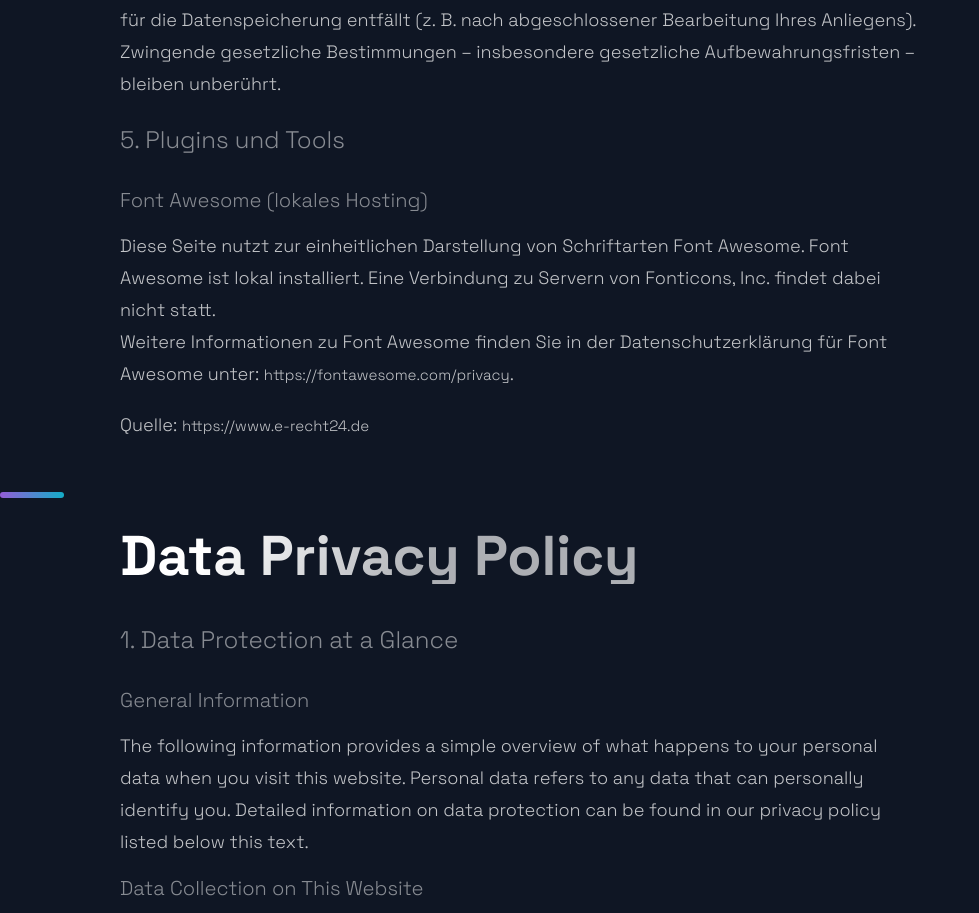
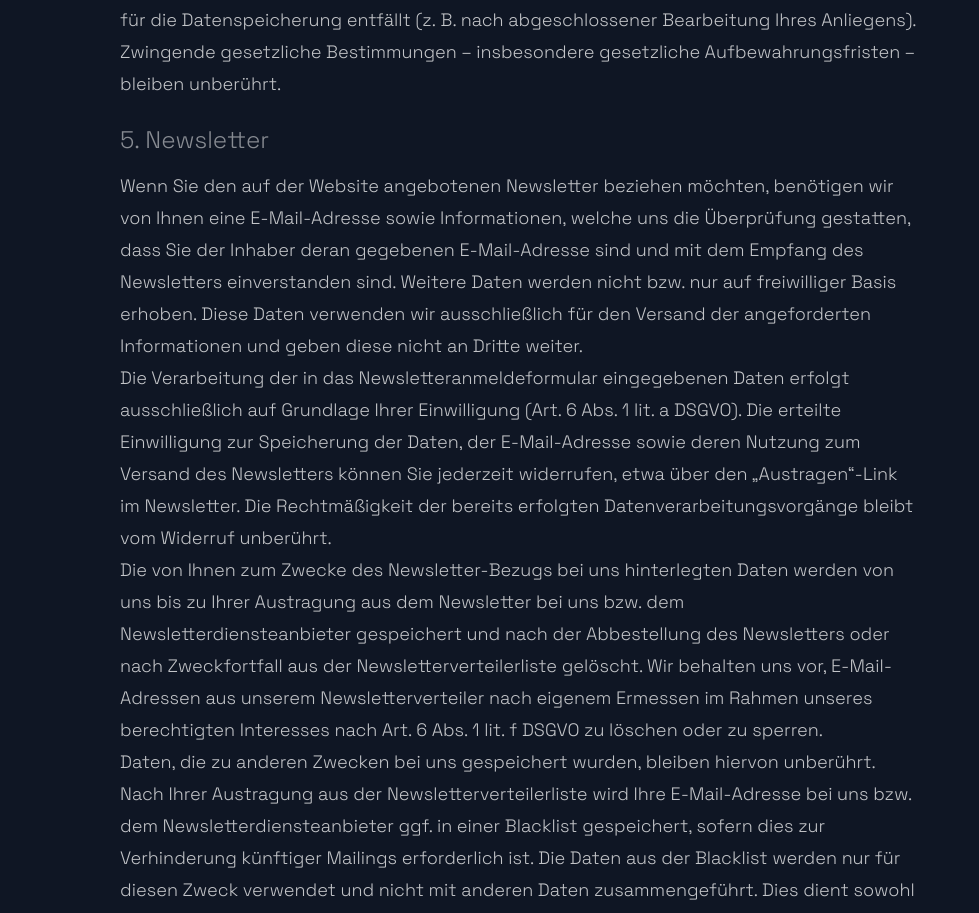
Before and after one commit to samiralibabic/portfolio, a Next.js app: page /privacy-policy in a window 1280 px wide. Shown: the part 7786-8699 px from the top of the page, without its empty margins (0-979 px from the left). Built offline with nearby package versions, Linux system fonts and the light colour scheme.

Commit message:
Added newsletter section to privacy policy

```diff
--- a/src/pages/privacy-policy/index.js
+++ b/src/pages/privacy-policy/index.js
@@ -115,7 +115,13 @@ const PrivacyPolicy = () => {
           <SectionSubText>Wenn Sie uns per E-Mail, Telefon oder Telefax kontaktieren, wird Ihre Anfrage inklusive aller daraus hervorgehenden personenbezogenen Daten (Name, Anfrage) zum Zwecke der Bearbeitung Ihres Anliegens bei uns gespeichert und verarbeitet. Diese Daten geben wir nicht ohne Ihre Einwilligung weiter.</SectionSubText>
           <SectionSubText>Die Verarbeitung dieser Daten erfolgt auf Grundlage von Art. 6 Abs. 1 lit. b DSGVO, sofern Ihre Anfrage mit der Erf&uuml;llung eines Vertrags zusammenh&auml;ngt oder zur Durchf&uuml;hrung vorvertraglicher Ma&szlig;nahmen erforderlich ist. In allen &uuml;brigen F&auml;llen beruht die Verarbeitung auf unserem berechtigten Interesse an der effektiven Bearbeitung der an uns gerichteten Anfragen (Art. 6 Abs. 1 lit. f DSGVO) oder auf Ihrer Einwilligung (Art. 6 Abs. 1 lit. a DSGVO) sofern diese abgefragt wurde; die Einwilligung ist jederzeit widerrufbar.</SectionSubText>
           <SectionSubText>Die von Ihnen an uns per Kontaktanfragen &uuml;bersandten Daten verbleiben bei uns, bis Sie uns zur L&ouml;schung auffordern, Ihre Einwilligung zur Speicherung widerrufen oder der Zweck f&uuml;r die Datenspeicherung entf&auml;llt (z.&nbsp;B. nach abgeschlossener Bearbeitung Ihres Anliegens). Zwingende gesetzliche Bestimmungen &ndash; insbesondere gesetzliche Aufbewahrungsfristen &ndash; bleiben unber&uuml;hrt.</SectionSubText>
-          <LegalSectionText>5. Plugins und Tools</LegalSectionText>
+          <LegalSectionText>5. Newsletter</LegalSectionText>
+          <SectionSubText>Wenn Sie den auf der Website angebotenen Newsletter beziehen möchten, benötigen wir von Ihnen eine E-Mail-Adresse sowie Informationen, welche uns die Überprüfung gestatten, dass Sie der Inhaber deran gegebenen E-Mail-Adresse sind und mit dem Empfang des Newsletters einverstanden sind. Weitere Daten werden nicht bzw. nur auf freiwilliger Basis erhoben. Diese Daten verwenden wir ausschließlich für den Versand der angeforderten Informationen und geben diese nicht an Dritte weiter.</SectionSubText>
+          <SectionSubText>Die Verarbeitung der in das Newsletteranmeldeformular eingegebenen Daten erfolgt ausschließlich auf Grundlage Ihrer Einwilligung (Art. 6 Abs. 1 lit. a DSGVO). Die erteilte Einwilligung zur Speicherung der Daten, der E-Mail-Adresse sowie deren Nutzung zum Versand des Newsletters können Sie jederzeit widerrufen, etwa über den „Austragen“-Link im Newsletter. Die Rechtmäßigkeit der bereits erfolgten Datenverarbeitungsvorgänge bleibt vom Widerruf unberührt.</SectionSubText>
+          <SectionSubText>Die von Ihnen zum Zwecke des Newsletter-Bezugs bei uns hinterlegten Daten werden von uns bis zu Ihrer Austragung aus dem Newsletter bei uns bzw. dem Newsletterdiensteanbieter gespeichert und nach der Abbestellung des Newsletters oder nach Zweckfortfall aus der Newsletterverteilerliste gelöscht. Wir behalten uns vor, E-Mail-Adressen aus unserem Newsletterverteiler nach eigenem Ermessen im Rahmen unseres berechtigten Interesses nach Art. 6 Abs. 1 lit. f DSGVO zu löschen oder zu sperren.</SectionSubText>
+          <SectionSubText>Daten, die zu anderen Zwecken bei uns gespeichert wurden, bleiben hiervon unberührt.</SectionSubText>
+          <SectionSubText>Nach Ihrer Austragung aus der Newsletterverteilerliste wird Ihre E-Mail-Adresse bei uns bzw. dem Newsletterdiensteanbieter ggf. in einer Blacklist gespeichert, sofern dies zur Verhinderung künftiger Mailings erforderlich ist. Die Daten aus der Blacklist werden nur für diesen Zweck verwendet und nicht mit anderen Daten zusammengeführt. Dies dient sowohl Ihrem Interesse als auch unserem Interesse an der Einhaltung der gesetzlichen Vorgaben beim Versand von Newslettern (berechtigtes Interesse im Sinne des Art. 6 Abs. 1 lit. f DSGVO). Die Speicherung in der Blacklist ist zeitlich nicht befristet. Sie können der Speicherung widersprechen, sofern Ihre Interessen unser berechtigtes Interesse überwiegen.</SectionSubText>
+          <LegalSectionText>6. Plugins und Tools</LegalSectionText>
           <LegalSectionH3>Font Awesome (lokales Hosting)</LegalSectionH3>
           <SectionSubText>Diese Seite nutzt zur einheitlichen Darstellung von Schriftarten Font Awesome. Font Awesome ist lokal installiert. Eine Verbindung zu Servern von Fonticons, Inc. findet dabei nicht statt.</SectionSubText>
           <SectionSubText>Weitere Informationen zu Font Awesome finden Sie in der Datenschutzerkl&auml;rung f&uuml;r Font Awesome unter: <Link href="https://fontawesome.com/privacy" target="_blank" rel="noopener noreferrer"><LegalNavLink>https://fontawesome.com/privacy</LegalNavLink></Link>.</SectionSubText><br />
@@ -232,7 +238,13 @@ const PrivacyPolicy = () => {
           <SectionSubText>If you contact us via email, telephone, or fax, your inquiry including all resulting personal data (name, inquiry) will be stored and processed by us for the purpose of processing your request. We will not share this data without your consent.</SectionSubText>
           <SectionSubText>The processing of this data is based on Art. 6(1)(b) GDPR, provided that your inquiry is related to the performance of a contract or is necessary for the implementation of pre-contractual measures. In all other cases, the processing is based on our legitimate interest in the effective processing of the inquiries addressed to us (Art. 6(1)(f) GDPR) or on your consent (Art. 6(1)(a) GDPR), if it has been requested; the consent can be revoked at any time.</SectionSubText>
           <SectionSubText>The data you send to us via contact inquiries will remain with us until you request us to delete it, revoke your consent to its storage, or the purpose for its storage no longer applies (e.g., after we have completed processing your request). Mandatory statutory provisions, especially retention periods, remain unaffected.</SectionSubText>
-          <LegalSectionText>5. Plugins and Tools</LegalSectionText>
+          <LegalSectionText>5. Newsletter</LegalSectionText>
+          <SectionSubText>If you would like to subscribe to the newsletter offered on the website, we require your email address as well as information that allows us to verify that you are the owner of the provided email address and that you consent to receiving the newsletter. Additional data will not be collected, or will only be collected on a voluntary basis. We exclusively use this data for the purpose of sending the requested information and do not disclose it to third parties.</SectionSubText>
+          <SectionSubText>The processing of the data entered into the newsletter registration form is based exclusively on your consent (Art. 6(1)(a) GDPR). The consent granted for the storage of data, the email address, and their use for sending the newsletter can be revoked at any time, for example, via the "unsubscribe" link in the newsletter. The legality of the data processing operations already carried out remains unaffected by the revocation.</SectionSubText>
+          <SectionSubText>The data you provide for the purpose of subscribing to the newsletter will be stored by us until you unsubscribe from the newsletter or the newsletter service provider, and will be deleted from the newsletter distribution list after unsubscribing or when the purpose ceases to exist. We reserve the right to delete or block email addresses from our newsletter distribution list at our own discretion within the scope of our legitimate interests pursuant to Art. 6(1)(f) GDPR.</SectionSubText>
+          <SectionSubText>Data that has been stored by us for other purposes remains unaffected by this.</SectionSubText>
+          <SectionSubText>After unsubscribing from the newsletter distribution list, your email address may be stored by us or the newsletter service provider in a blacklist if this is necessary to prevent future mailings. The data from the blacklist will be used exclusively for this purpose and will not be merged with other data. This serves both your interest and our interest in complying with legal requirements when sending newsletters (legitimate interest within the meaning of Art. 6(1)(f) GDPR). The storage in the blacklist is not time-limited. You can object to the storage if your interests outweigh our legitimate interest.</SectionSubText>
+          <LegalSectionText>6. Plugins and Tools</LegalSectionText>
           <LegalSectionH3>Font Awesome (Local Hosting)</LegalSectionH3>
           <SectionSubText>This site uses Font Awesome for the consistent display of fonts. Font Awesome is locally installed, and there is no connection to servers of Fonticons, Inc.</SectionSubText>
           <SectionSubText>For more information about Font Awesome, please refer to the Font Awesome Privacy Policy at: <Link href="https://fontawesome.com/privacy" target="_blank" rel="noopener noreferrer"><LegalNavLink>https://fontawesome.com/privacy</LegalNavLink></Link>.</SectionSubText><br />
```
